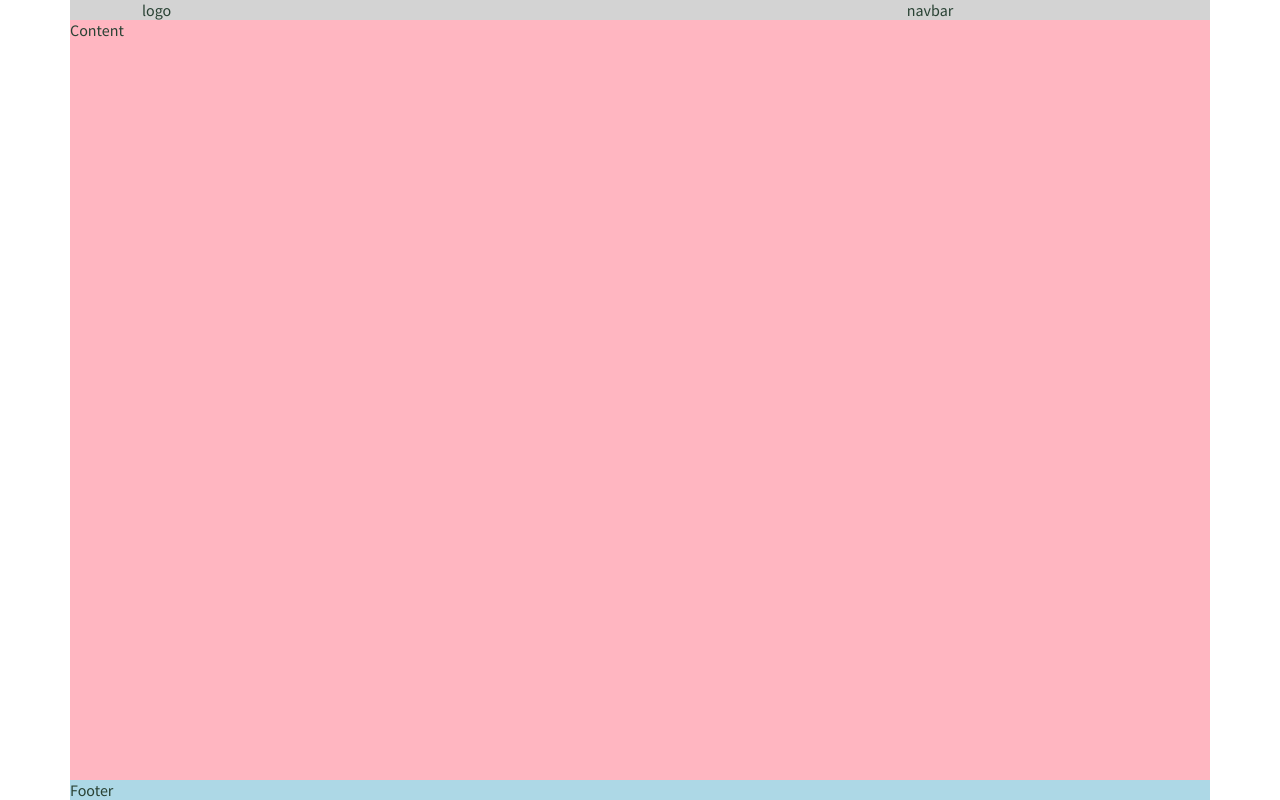
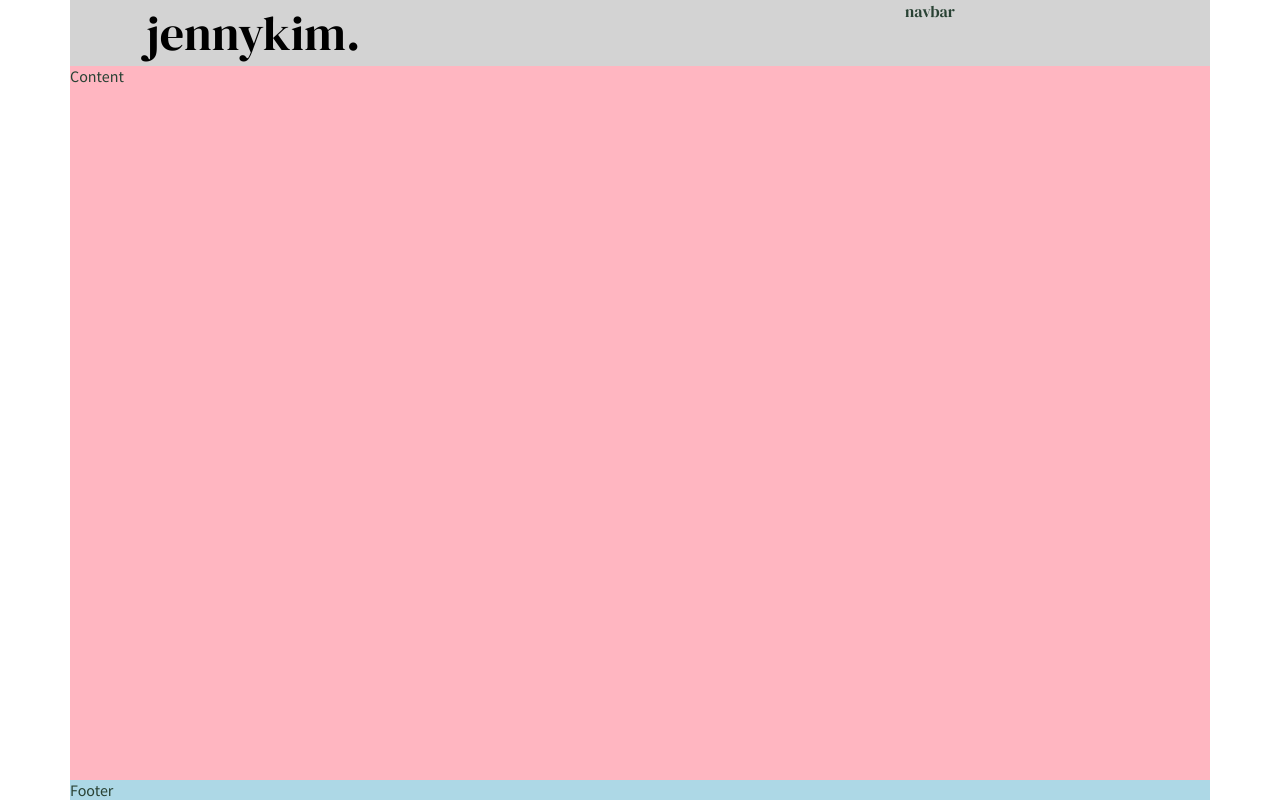
Before and after one commit to kim-jenny5/my-portfolio-site, a React (Create React App) app: page / in a window 1280 px wide. Built offline with nearby package versions, Linux system fonts and the light colour scheme; a web font is replaced by a local one.

Commit message:
edited different font sizes for different viewpoints

```diff
--- a/src/App.js
+++ b/src/App.js
@@ -40,6 +40,7 @@ const GlobalStyle = createGlobalStyle`
     padding: 0;
     color: #294234;
     font-family: Source Sans Pro;
+    font-size: 100%;
   }
 
   ::selection {
--- a/src/Components/01-Header/Header.js
+++ b/src/Components/01-Header/Header.js
@@ -1,13 +1,13 @@
 import React from "react";
 import { HeaderCont } from "./style";
+import { Button } from "./style";
 // import { ThreeLineHorizontal } from "akar-icons";
 // import { HeaderCont } from "./App";
 
-const handleClick = () => {
-	window.scrollTo({ top: 0, behavior: "smooth" });
-	// window.location.reload(false);
-	window.location.href = "";
-};
+// const handleClick = () => {
+// 	window.scrollTo({ top: 0, behavior: "smooth" });
+// 	window.location.href = "";
+// };
 
 export default function Header() {
 	return (
@@ -39,7 +39,9 @@ export default function Header() {
 		// </>
 		// </div>
 		<HeaderCont>
-			<div>logo</div>
+			{/* <div>logo</div> */}
+
+			<Button>jennykim.</Button>
 			<div>navbar</div>
 		</HeaderCont>
 	);
--- a/src/Components/01-Header/style.js
+++ b/src/Components/01-Header/style.js
@@ -19,20 +19,13 @@ export const HeaderCont = styled.div`
 	grid-column-gap: 1.25rem;
 	grid-template-areas: "logo" "navbar";
 	text-align: center;
-
-	@media only screen and (min-width: 1200px) {
-		> div:first-child {
-			grid-column: 1 / span 4;
-		}
-
-		> div:last-child {
-			grid-column: -7 / span 6;
-		}
-	}
+	font-family: DM Serif Display;
 
 	@media only screen and (min-width: 320px) {
-		> div:first-child {
+		button {
+			/* > div:first-child { */
 			grid-column: 1 / span 2;
+			font-size: 2rem;
 		}
 
 		> div:last-child {
@@ -40,20 +33,29 @@ export const HeaderCont = styled.div`
 		}
 	}
 
-	/* font-family: DM Serif Display; */
+	@media only screen and (min-width: 1200px) {
+		button {
+			/* > div:first-child { */
+			/* grid-column: 1 / span 4; */
+			grid-column: 1 / span 4;
+			font-size: 3rem;
+		}
+
+		> div:last-child {
+			grid-column: -7 / span 6;
+		}
+	}
 	/* margin: 0 4.375em 0 4.375em; */
 `;
 
 export const Button = styled.button`
-	grid-column: 1 / 4;
-	/* grid-column-start: 1; */
-	font-family: DM Serif Display;
-	font-size: 3em;
+	/* grid-column: 1 / 4; */
+	font-family: "DM Serif Display";
+	/* font-size: 3em; */
 	background-color: transparent;
 	border: none;
 	text-align: center;
 	padding: 0;
-	grid-row: 1;
 `;
 
 export const NavBar = styled.ul`
```
